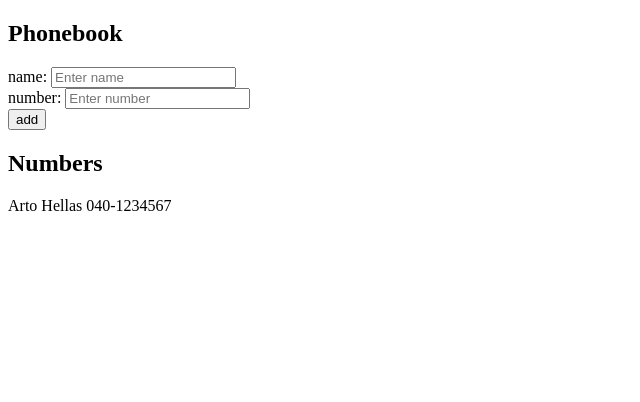
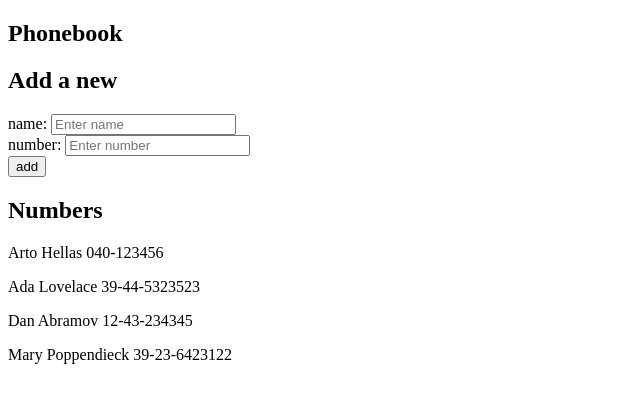
Before and after one commit to JoelEncinas/FO-Journey, a React (Create React App) app in the folder part2/phonebook/: page / in a window 1280 px wide. Shown: the top 402 px of the page, without its empty margins (0-640 px from the left). Built offline with nearby package versions, Linux system fonts and the light colour scheme.

Commit message:
added dummy data and id property to person

```diff
--- a/part2/phonebook/src/App.js
+++ b/part2/phonebook/src/App.js
@@ -2,7 +2,10 @@ import { useState } from "react";
 
 const App = () => {
   const [persons, setPersons] = useState([
-    { name: "Arto Hellas", number: "040-1234567" },
+    { name: "Arto Hellas", number: "040-123456", id: 1 },
+    { name: "Ada Lovelace", number: "39-44-5323523", id: 2 },
+    { name: "Dan Abramov", number: "12-43-234345", id: 3 },
+    { name: "Mary Poppendieck", number: "39-23-6423122", id: 4 },
   ]);
   const [newName, setNewName] = useState("");
   const [newNumber, setNewNumber] = useState("");
@@ -18,6 +21,7 @@ const App = () => {
       const person = {
         name: newName,
         number: newNumber,
+        id: persons.length + 1,
       };
       setPersons(persons.concat(person));
       setNewName("");
@@ -36,6 +40,7 @@ const App = () => {
   return (
     <div>
       <h2>Phonebook</h2>
+      <h2>Add a new</h2>
       <form onSubmit={addPerson}>
         <div>
           <div>
```
